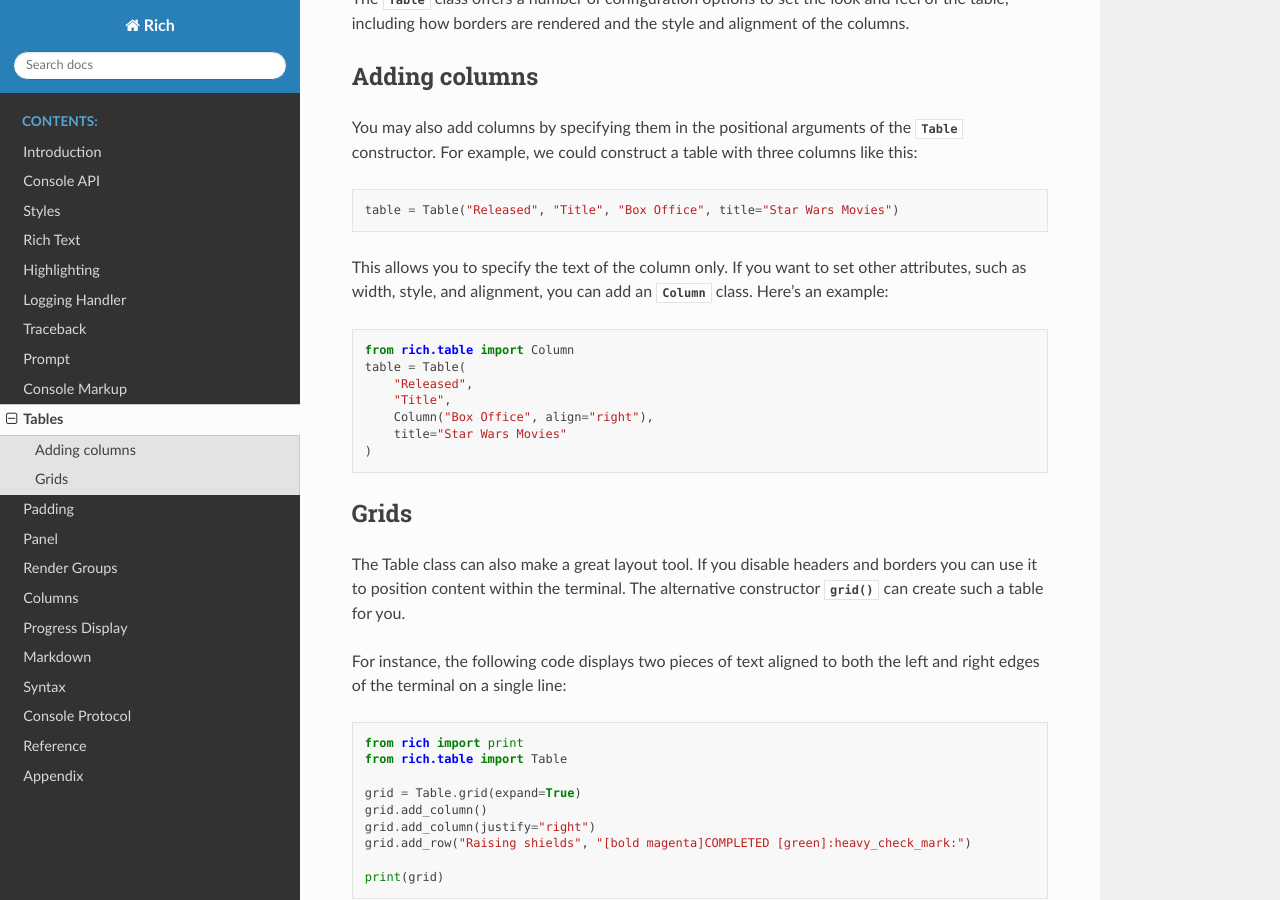
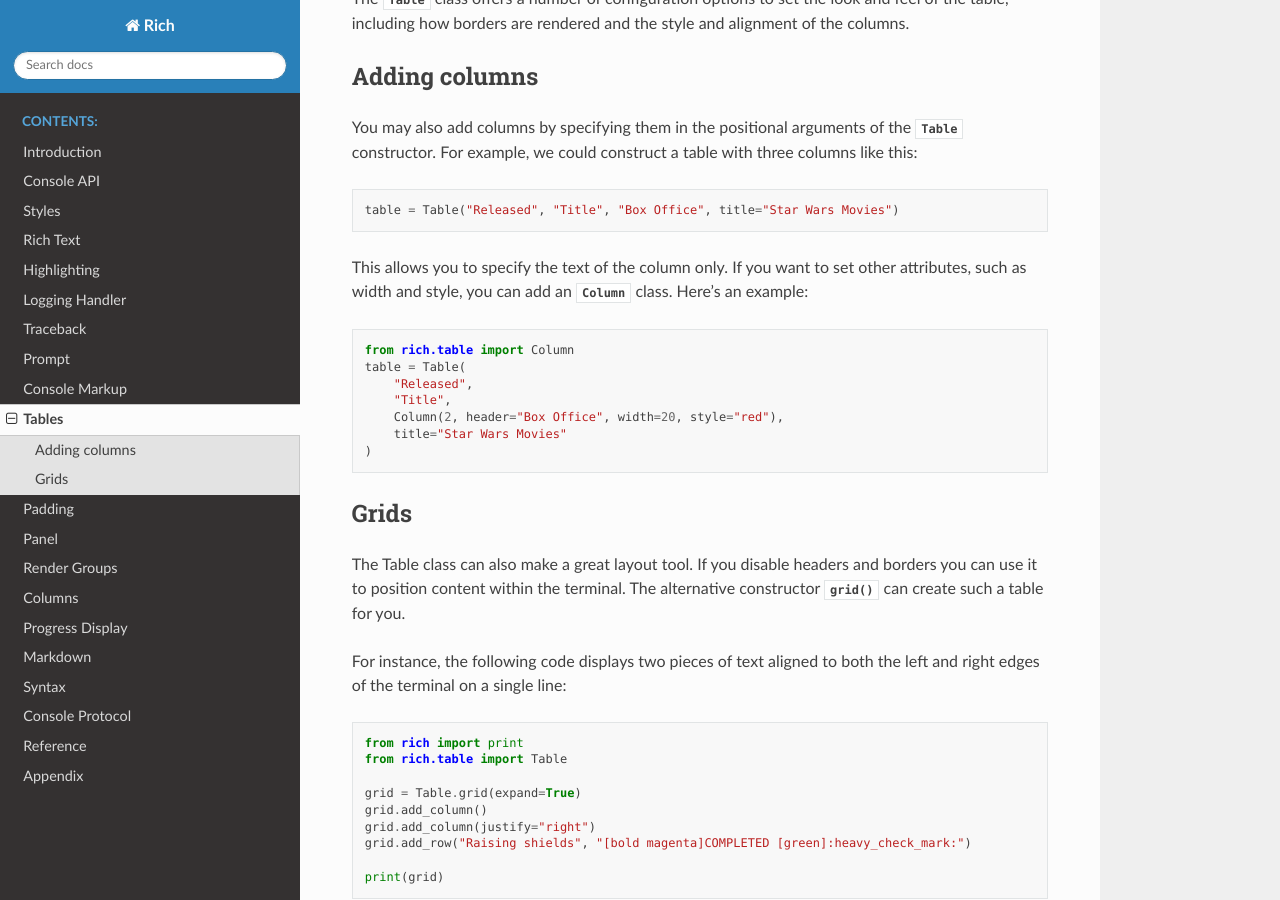
Before and after one commit to Textualize/rich, a Sphinx documentation site: the page built from docs/source/tables.rst, in a window 1280 px wide and 900 px high, scrolled down 1207 px. Built offline with Sphinx 7.4.7 and the Read the Docs theme 2.0.0, drawn with Linux system fonts in a browser that asks for light colours.

Commit message:
Remove align argument from table Column example

```diff
--- a/docs/source/tables.rst
+++ b/docs/source/tables.rst
@@ -59,13 +59,13 @@
 
     table = Table("Released", "Title", "Box Office", title="Star Wars Movies")
 
-This allows you to specify the text of the column only. If you want to set other attributes, such as width, style, and alignment, you can add an :class:`~rich.table.Column` class. Here's an example::
+This allows you to specify the text of the column only. If you want to set other attributes, such as width and style, you can add an :class:`~rich.table.Column` class. Here's an example::
 
     from rich.table import Column
     table = Table(
         "Released",
         "Title",
-        Column("Box Office", align="right"),
+        Column(2, header="Box Office", width=20, style="red"),
         title="Star Wars Movies"
     )
 
```
